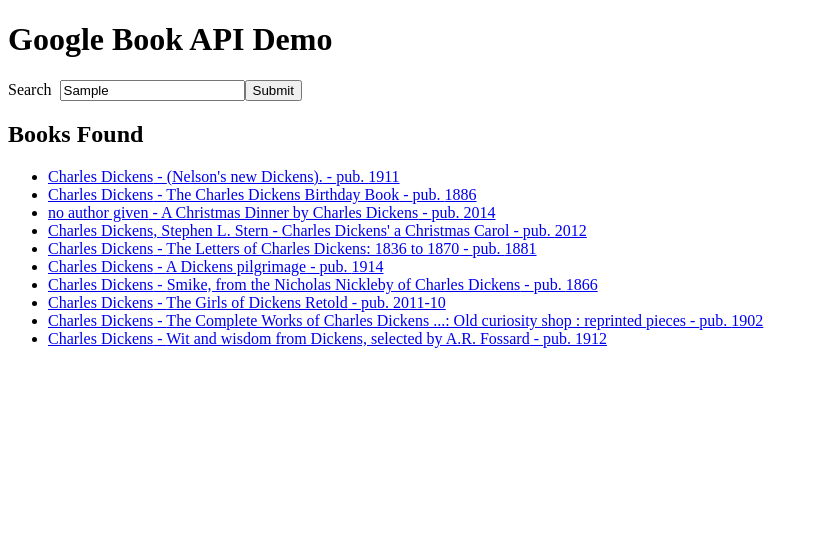
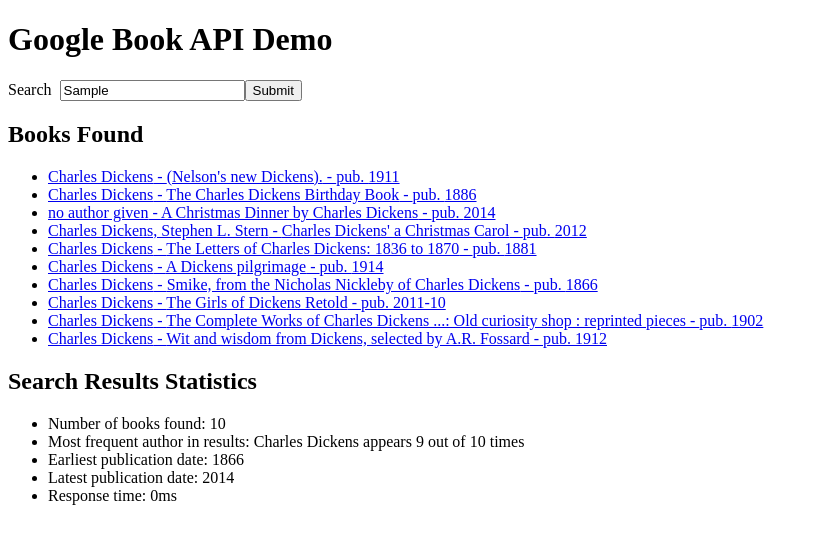
Before and after one commit to lsiden/google-books-demo, a React app: page / in a window 1280 px wide. Both pictures are taken after typing "Sample" into the empty fields and a click on the button "Submit". Shown: the top 544 px of the page, without its empty margins (0-819 px from the left). Built offline with nearby package versions, Linux system fonts and the light colour scheme.

Commit message:
Search result statistics

```diff
--- a/src/actions.js
+++ b/src/actions.js
@@ -1,5 +1,10 @@
 const Actions = {
+	LIST_BOOKS: 'list books',
 	SELECT_BOOK: 'select book detail',
+}
+
+export function listBooks(books) {
+	return { type: Actions.SELECT_BOOK, books }
 }
 
 export function selectBook(selectedBook) {
@@ -10,6 +15,7 @@
 	const { type, ...payload } = action
 
 	switch(action.type) {
+		case Actions.LIST_BOOKS:
 		case Actions.SELECT_BOOK:
 			return {...state, ...payload, }
 		default:
--- /dev/null
+++ b/src/book-reference.jsx
@@ -0,0 +1,23 @@
+import React from 'react'
+import PropTypes from 'prop-types'
+
+function Authors({authors=['no author given']}) {
+	return (
+		<span className="authors">
+			{authors.join(', ')}
+		</span>
+	)
+}
+
+export default function BookReference({book}) {
+	return (
+		<span className="book-reference">
+			<Authors authors={book.authors} />
+			&nbsp;- <span className="title">{book.title}</span>
+			&nbsp;- <span className="pubDate">pub. {book.publishedDate || 'date unknown'}</span>
+		</span>
+	)
+}
+BookReference.propTypes = {
+	book: PropTypes.object.isRequired,
+}
--- a/src/books-list.jsx
+++ b/src/books-list.jsx
@@ -2,17 +2,10 @@
 import PropTypes from 'prop-types'
 import { connect } from 'react-redux'
 
+import BookReference from 'book-reference'
 import { selectBook } from 'actions'
 
 const debug = require('debug')('google-books-demo:books-list')
-
-function Authors({authors=['no author given']}) {
-	return (
-		<span className="authors">
-			{authors.join(', ')}
-		</span>
-	)
-}
 
 function bookDescription({book, selectedBook}) {
 	return !!selectedBook && book === selectedBook ? (
@@ -35,9 +28,7 @@
 	return (
 		<div>
 			<a href="javascript: void(0)" onClick={ev => onSelectBook(book) }>
-				<Authors authors={book.authors} />
-				&nbsp;- <span className="title">{book.title}</span>
-				&nbsp;- <span className="pubDate">pub. {book.publishedDate || 'date unknown'}</span>
+				<BookReference book={book} />
 			</a>
 			<BookDescription book={book} />
 		</div>
@@ -50,16 +41,24 @@
 	})
 )(listItem)
 
-export default function BooksList({books}) {
+function booksList({books}) {
 	let key=0
 	const items = books.map(book => <li key={++key} ><ListItem book={book} /></li>)
-	return books.length > 0 ? (
+	return !!books && books.length > 0 ? (
 		<div className="books-list">
 			<h2>Books Found</h2>
 			<ul>{items}</ul>
 		</div>
 	) : null
 }
-BooksList.propTypes = {
-	books: PropTypes.arrayOf(PropTypes.object).isRequired,
+booksList.propTypes = {
+	books: PropTypes.arrayOf(PropTypes.object),
 }
+booksList.defaultProps = {
+	books: []
+}
+export default connect(
+	state => ({
+		books: state.books,
+	})
+)(booksList)
--- a/src/index.jsx
+++ b/src/index.jsx
@@ -1,14 +1,17 @@
 import React from 'react'
 import PropTypes from 'prop-types'
+import { connect } from 'react-redux'
 import _ from 'lodash'
 
 import SearchBooks from './search-books'
 import BooksList from './books-list'
+import SearchResultsStats from './search-results-stats'
+import { listBooks } from './actions'
 
 const debug = require('debug')('google-books-demo:book-browser')
 const initValue = window.localStorage.getItem('initValue') || ''
 
-export default class BookBrowser extends React.Component {
+class bookBrowser extends React.Component {
 	constructor(props) {
 		super(props)
 		this.state = {
@@ -20,7 +23,8 @@
 		return (
 			<div className="books-browser">
 				<SearchBooks initValue={initValue} limit={20} onResponse={this.onResponse} />
-				<BooksList books={this.state.books} />
+				<BooksList />
+				<SearchResultsStats />
 			</div>
 		)
 	}
@@ -35,6 +39,7 @@
 				selfLink: item.selfLink,
 			}))
 		this.setState({ books })
+		this.props.listBooks(books)
 	}
 
     componentDidCatch = (error, info) => {
@@ -42,3 +47,12 @@
     	debug(info)
     }
 }
+bookBrowser.propTypes = {
+	listBooks: PropTypes.func.isRequired,
+}
+export default connect(
+	null,
+	dispatch => ({
+		listBooks: books => dispatch(listBooks(books))
+	})
+)(bookBrowser)
--- /dev/null
+++ b/src/search-results-stats.jsx
@@ -0,0 +1,53 @@
+import React from 'react'
+import PropTypes from 'prop-types'
+import { connect } from 'react-redux'
+import _ from 'lodash'
+
+import BookReference from 'book-reference'
+
+const debug = require('debug')('google-books-demo:search-results-stats')
+
+function searchResultsStats({books, millisec}) {
+	if (!books) {
+		return null
+	}
+	const authorAppeared = {}
+
+	books.filter(book => !!book.authors).forEach(book => {
+		book.authors.forEach(author => {
+			if (!authorAppeared[author]) {
+				authorAppeared[author] = 1
+			} else {
+				authorAppeared[author] += 1
+			}
+		})
+	})
+	const authorsSortedByFrequency = _.keys(authorAppeared).sort(
+		(a, b) => authorAppeared[b] - authorAppeared[a]
+	)
+	const mostFrequentAuthor = _.first(authorsSortedByFrequency)
+	const earliestPubDate = _.minBy(books, book => Number(book.publishedDate)).publishedDate
+	const latestPubDate = _.maxBy(books, book => Number(book.publishedDate)).publishedDate
+	return (
+		<div className="search-results-stats">
+			<h2>Search Results Statistics</h2>
+			{
+				books.length === 0 ? <ul>
+					<li>No books found matching search.</li>
+					<li>Response time: 0ms</li>
+				</ul> : <ul>
+					<li>Number of books found: {books.length}</li>
+					<li>Most frequent author in results: {mostFrequentAuthor} appears {authorAppeared[mostFrequentAuthor]} out of {books.length} times</li>
+					<li>Earliest publication date: {earliestPubDate}</li>
+					<li>Latest publication date: {latestPubDate}</li>
+					<li>Response time: 0ms</li>
+				</ul>
+			}
+		</div>
+	)
+}
+export default connect(
+	state => ({
+		books: state.books,
+	})
+)(searchResultsStats)
```
